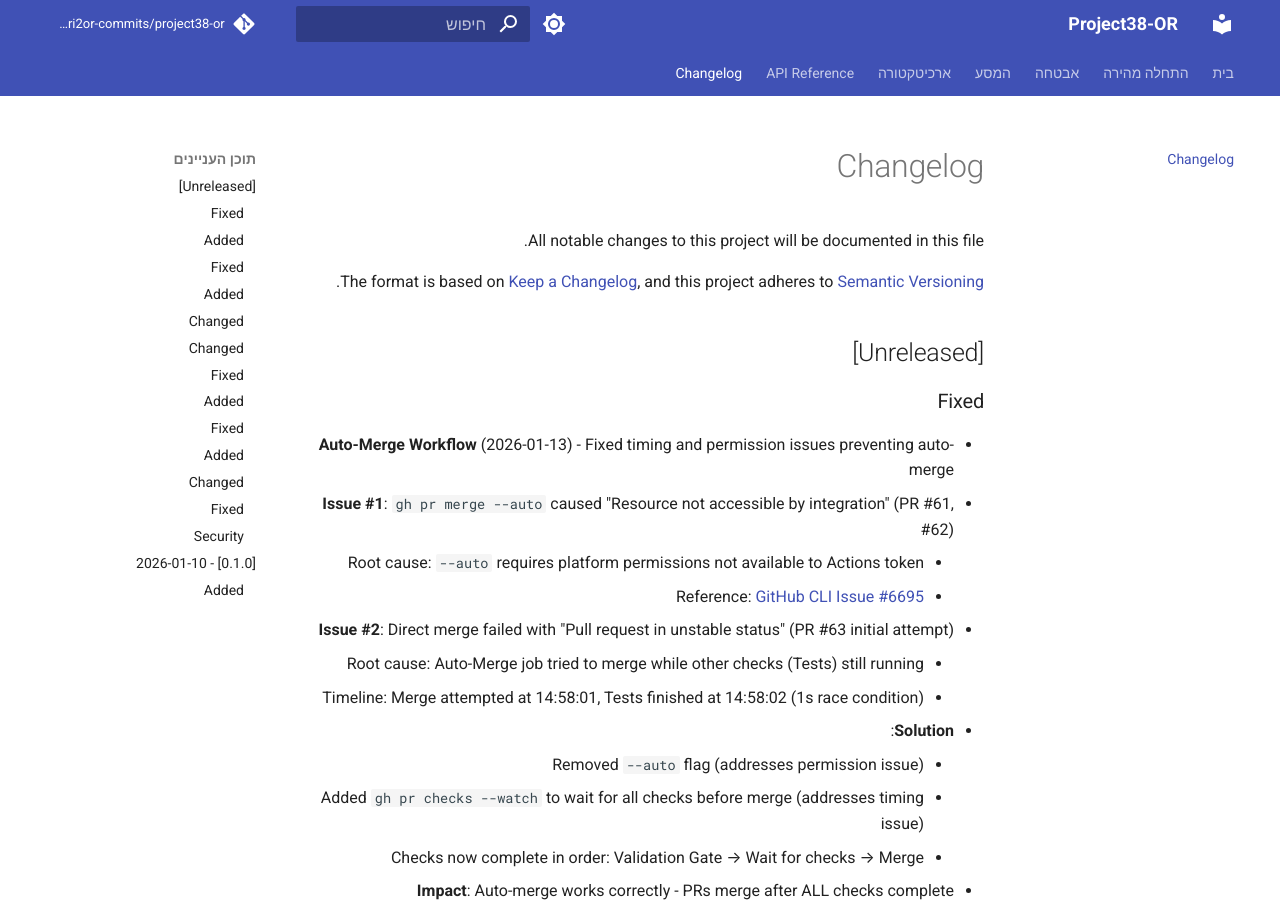
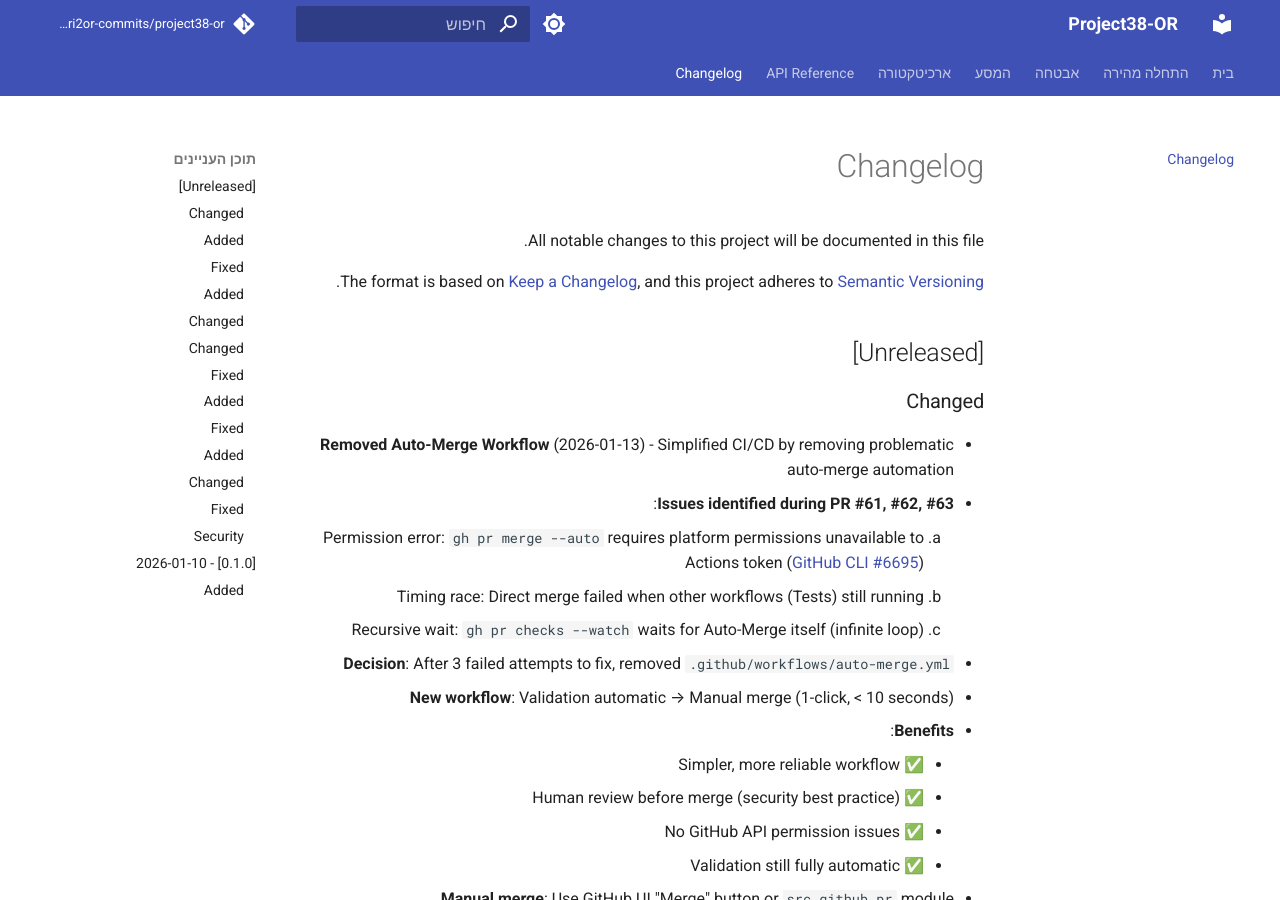
Before and after one commit to edri2or-commits/project38-or, an MkDocs documentation site: the page built from docs/changelog.md, in a window 1280 px wide and 900 px high. Built offline with MkDocs 1.6.1 and Material for MkDocs 9.7.7, drawn with Linux system fonts in a browser that asks for light colours; comment, search, counter and statistics services are not loaded; some of the changed text lies outside the part shown.

Commit message:
refactor(workflows): remove auto-merge workflow
Remove auto-merge.yml after 3 failed attempts to make it work reliably.

Problems encountered:
1. PR #61, #62: 'gh pr merge --auto' requires GitHub platform permissions not available to Actions token
2. PR #63 attempt 1: Direct merge failed due to timing race (Tests still running)
3. PR #63 attempt 2: 'gh pr checks --watch' creates infinite loop (waits for Auto-Merge itself)

Decision:
- Auto-merge via GitHub Actions is too complex and fragile
- Multiple GitHub platform limitations (CLI Issue #6695, timing issues, recursive dependencies)
- Manual merge is simpler, more reliable, and maintains human oversight

New workflow:
- Validation workflows run automatically (security, tests, lint, docs)
- Human reviews validation results
- Human approves merge (1-click via GitHub UI or src.github_pr module)
- Total time: < 10 seconds after validation completes

Benefits:
✅ Simpler, more maintainable workflow
✅ Human review before merge (security best practice)
✅ No GitHub API permission issues
✅ No timing/race conditions
✅ Validation still fully automatic

Changes:
- Deleted .github/workflows/auto-merge.yml
- Updated docs/changelog.md with rationale

This is a pragmatic decision based on real-world experience with 3 PRs.

```diff
--- a/docs/changelog.md
+++ b/docs/changelog.md
@@ -7,20 +7,21 @@ and this project adheres to [Semantic Versioning](https://semver.org/spec/v2.0.0
 
 ## [Unreleased]
 
-### Fixed
-- **Auto-Merge Workflow** (2026-01-13) - Fixed timing and permission issues preventing auto-merge
-  - **Issue #1**: `gh pr merge --auto` caused "Resource not accessible by integration" (PR #61, #62)
-    - Root cause: `--auto` requires platform permissions not available to Actions token
-    - Reference: [GitHub CLI Issue #6695](https://github.com/cli/cli/issues/6695)
-  - **Issue #2**: Direct merge failed with "Pull request in unstable status" (PR #63 initial attempt)
-    - Root cause: Auto-Merge job tried to merge while other checks (Tests) still running
-    - Timeline: Merge attempted at 14:58:01, Tests finished at 14:58:02 (1s race condition)
-  - **Solution**:
-    - Removed `--auto` flag (addresses permission issue)
-    - Added `gh pr checks --watch` to wait for all checks before merge (addresses timing issue)
-    - Checks now complete in order: Validation Gate → Wait for checks → Merge
-  - **Impact**: Auto-merge works correctly - PRs merge after ALL checks complete
-  - **Changed in**: `.github/workflows/auto-merge.yml` (lines 191-205)
+### Changed
+- **Removed Auto-Merge Workflow** (2026-01-13) - Simplified CI/CD by removing problematic auto-merge automation
+  - **Issues identified during PR #61, #62, #63**:
+    1. Permission error: `gh pr merge --auto` requires platform permissions unavailable to Actions token ([GitHub CLI #6695](https://github.com/cli/cli/issues/6695))
+    2. Timing race: Direct merge failed when other workflows (Tests) still running
+    3. Recursive wait: `gh pr checks --watch` waits for Auto-Merge itself (infinite loop)
+  - **Decision**: After 3 failed attempts to fix, removed `.github/workflows/auto-merge.yml`
+  - **New workflow**: Validation automatic → Manual merge (1-click, < 10 seconds)
+  - **Benefits**:
+    - ✅ Simpler, more reliable workflow
+    - ✅ Human review before merge (security best practice)
+    - ✅ No GitHub API permission issues
+    - ✅ Validation still fully automatic
+  - **Manual merge**: Use GitHub UI "Merge" button or `src.github_pr` module
+  - **Impact**: CI validates automatically, human approves merge (pragmatic solution)
 
 ### Added
 - **Advanced Skills: Performance Monitor & Cost Optimizer** (2026-01-13) - Added two enterprise-grade monitoring skills
```
Also changed, not shown: 1 other file.
